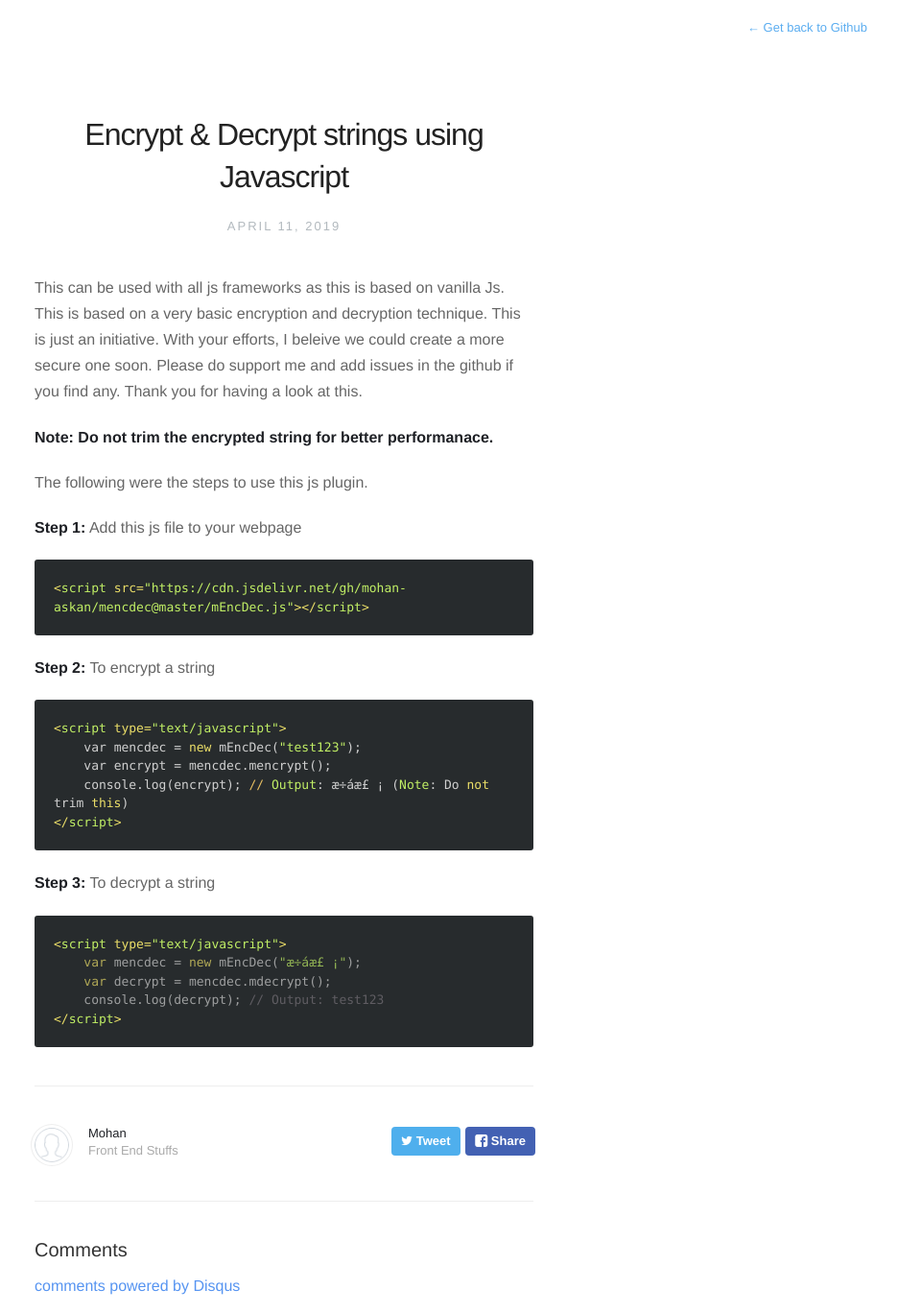
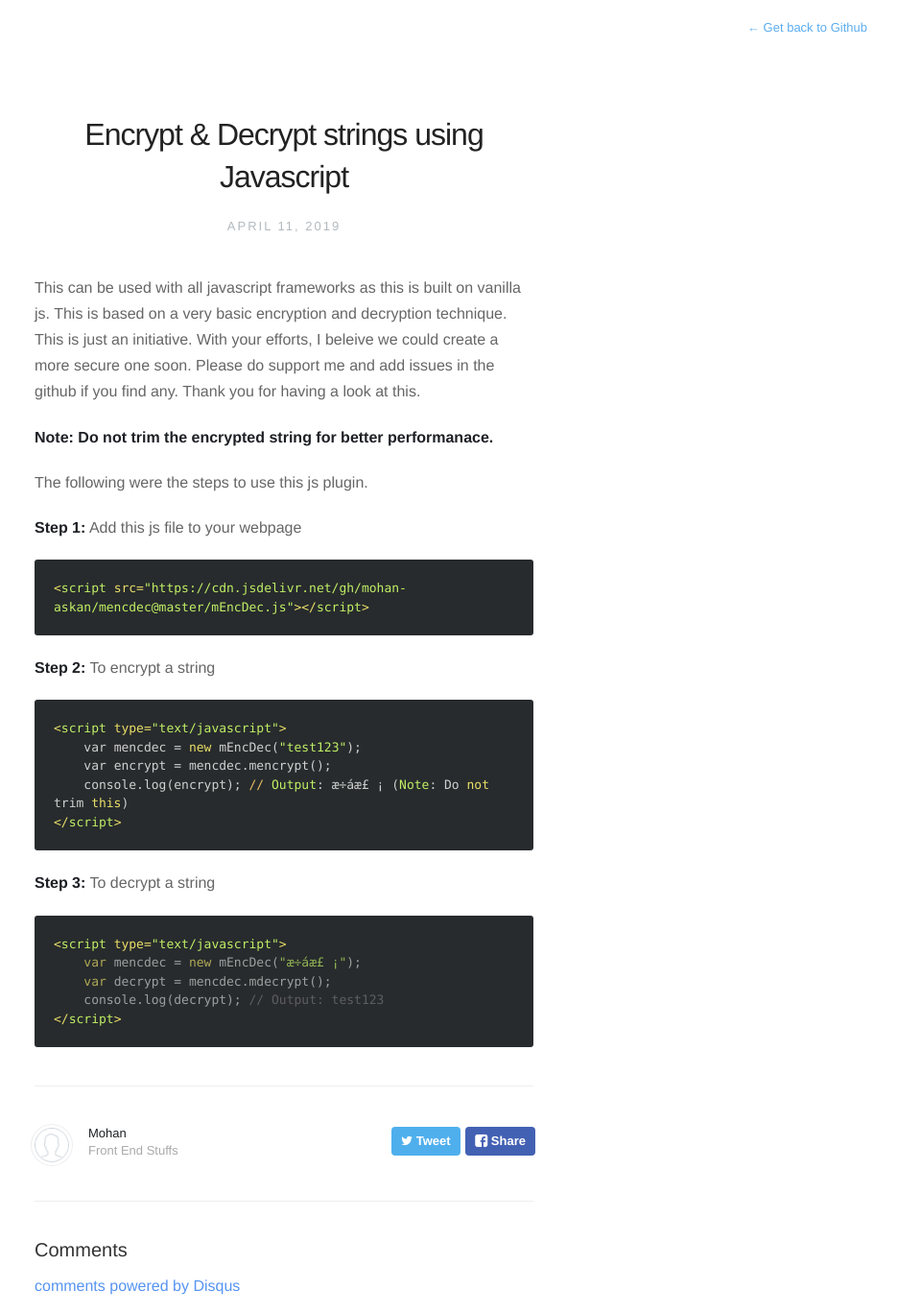
Before and after one commit to mohan-askan/mEncDec, a Jekyll site: the page built from index.html, in a window 1280 px wide. Shown: the whole page at 96% size, without its empty margins (344-1279 px from the left). Built offline with Jekyll 4.4.1, drawn with Linux system fonts in a browser that asks for light colours; nearby versions of some CDN libraries; the list of posts is cut into pages by our own code; comment, search, counter and statistics services are not loaded.

Commit message:
Update index.html

```diff
--- a/index.html
+++ b/index.html
@@ -6,7 +6,7 @@ description: Encryption & Decryption in Vanilla JS
 url:    "https://mohan-askan.github.io/mencdec/"
 ---
 
-<p>This can be used with all js frameworks as this is based on vanilla Js. This is based on a very basic encryption and decryption technique. This is just an initiative. With your efforts, I beleive we could create a more secure one soon. Please do support me and add issues in the github if you find any. Thank you for having a look at this.</p>
+<p>This can be used with all javascript frameworks as this is built on vanilla js. This is based on a very basic encryption and decryption technique. This is just an initiative. With your efforts, I beleive we could create a more secure one soon. Please do support me and add issues in the github if you find any. Thank you for having a look at this.</p>
 <p><b>Note: Do not trim the encrypted string for better performanace.</b></p>
 <p>The following were the steps to use this js plugin.</p>
 <p><b>Step 1:</b> Add this js file to your webpage</p>
```
